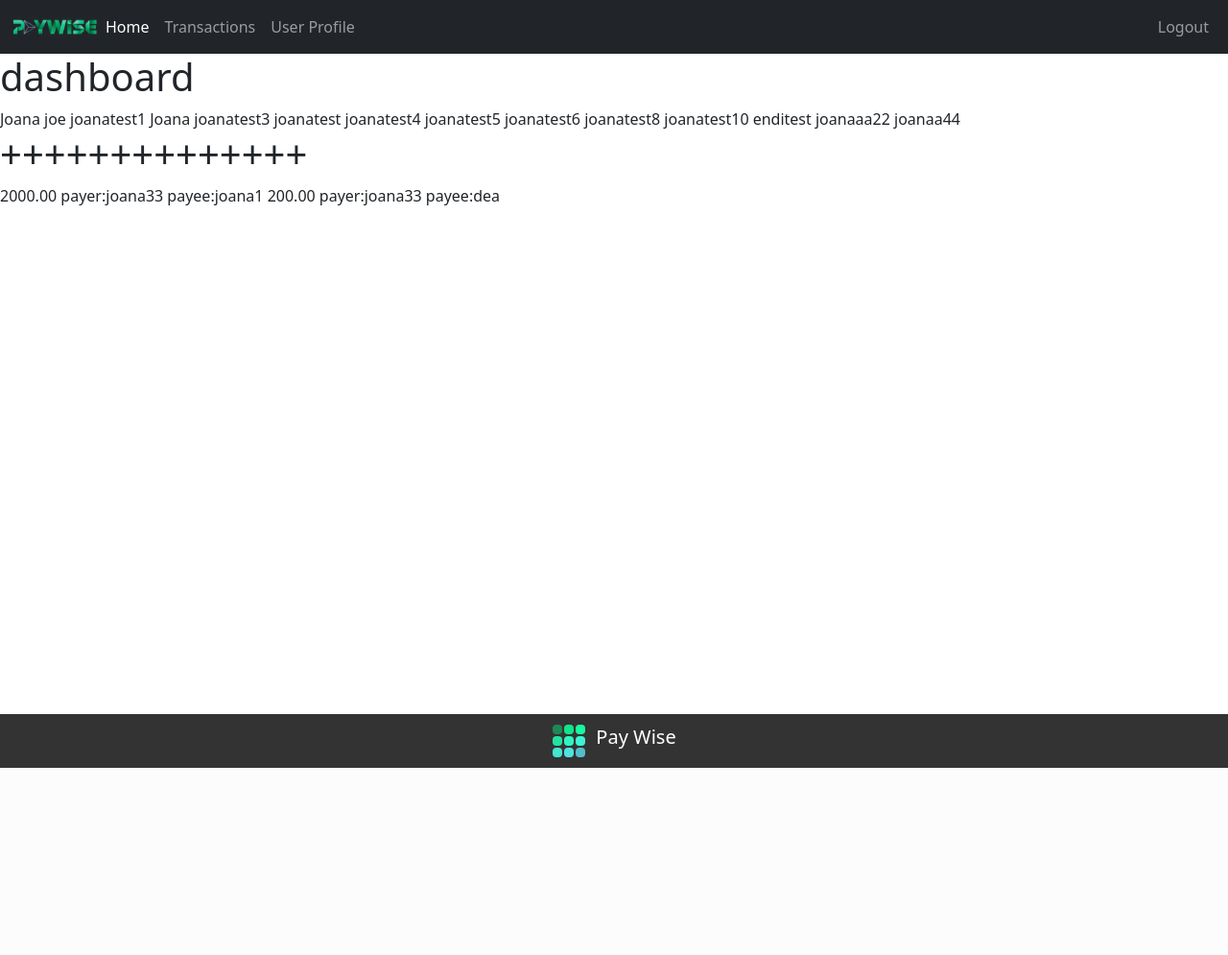
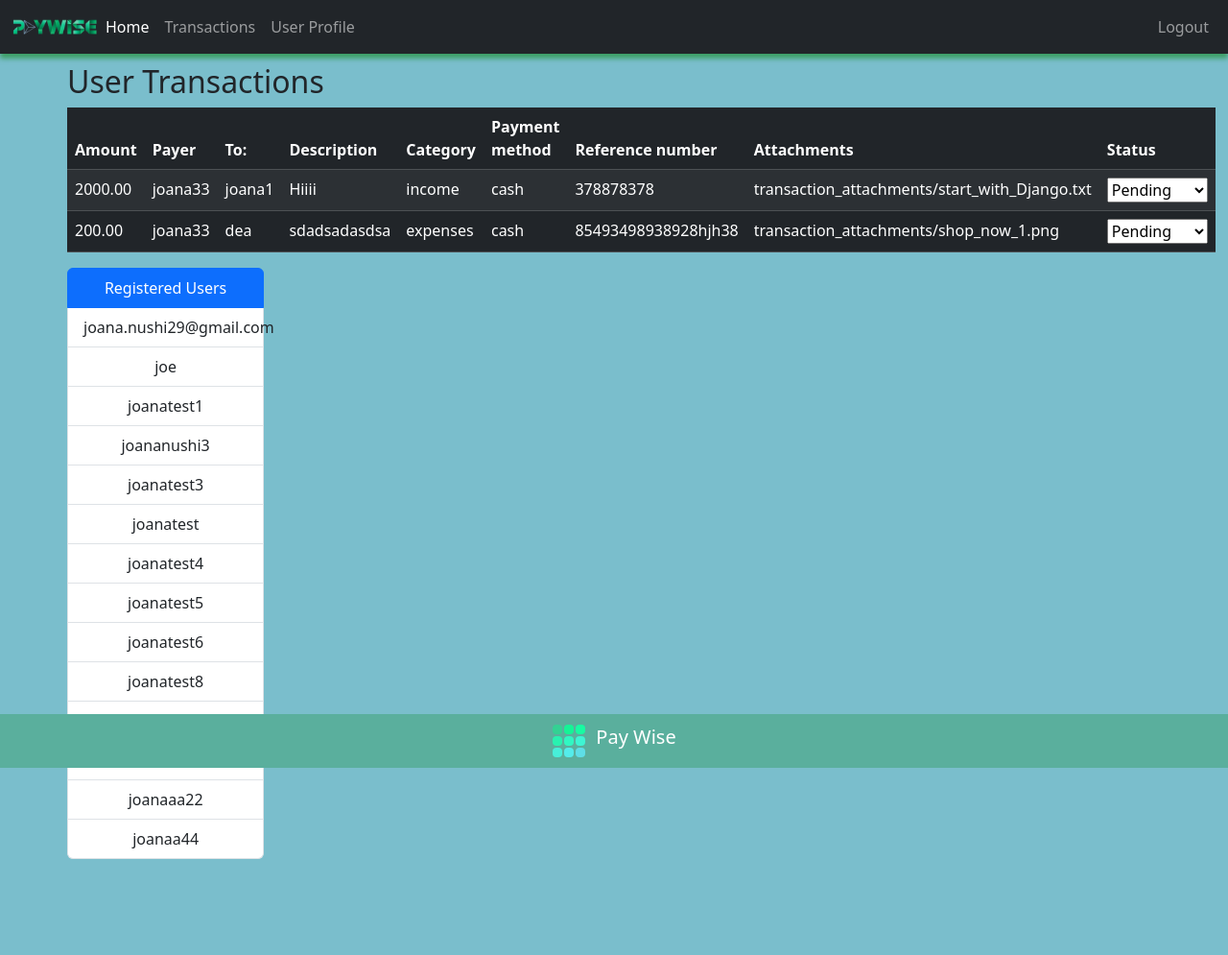
Before and after one commit to joananushi/Django-Transaction-App, a Django app: page /dashboard/ in a window 1280 px wide. Shown: the whole page at 96% size. Before the commit the page ends 800 px from the top, so only its background shows below. Run offline with Django 4.2, Linux system fonts and the light colour scheme; a user stored in the database is signed in; data comes from the database, SQL or seed files in the repository; both versions use the stored data as it was after the commit.

Commit message:
admin dashboard

```diff
--- a/accounts/templates/accounts/dashboard.html
+++ b/accounts/templates/accounts/dashboard.html
@@ -1,15 +1,56 @@
 {% extends 'accounts/main.html' %}
 
 {% block content %}
+<h2>User Transactions</h2>
+<table  class="table table-hover table-dark table-striped">
+    <thead>
+        <tr>
+            <th>Amount</th>
+            <th>Payer</th>
+            <th>To:</th>
+            <th>Description</th>
+            <th>Category</th>
+            <th>Payment method</th>
+            <th>Reference number</th>
+            <th>Attachments</th>
+            <th>Status</th>
+        </tr>
+    </thead>
+    <tbody>
+        {% for t in transaction %}
 
-<h1>dashboard</h1>
-{% for u in users%}
-{{u.first_name}}
-{% endfor%}
-<h1>++++++++++++++</h1>
-{% for t in transaction%}
-{{t.amount}}
-payer:{{t.user}}
-payee:{{t.payee}}
-{% endfor%}
-{%  endblock %}
+        <tr>
+            <td>{{ t.amount }}</td>
+            <td>{{ t.user}} </td>
+            <td>{{ t.payee}} </td>
+            <td>{{ t.description }}</td>
+            <td>{{ t.category }}</td>
+            <td>{{ t.payment_method }}</td>
+            <td>{{ t.reference_number }}</td>
+            <td>{{ t.attachments }}</td>
+            <td>
+                <select name="status" id="status">
+                    {% for status_option in status_choices %}
+                      <option value="{{ status_option.0 }}" {% if status_option.0 == transaction.status %}selected{% endif %}>
+                        {{ status_option.1 }}
+                      </option>
+                    {% endfor %}
+                  </select>
+
+            </td>
+
+        </tr>
+        {% endfor %}
+
+    </tbody>
+</table>
+
+    <ul class="list-group active text-center" style="width: 18%;">
+            <li class="list-group-item active">Registered Users</li>
+        {% for user in users %}
+            <li class="list-group-item">{{ user.username }} </li>
+
+        {% endfor %}
+    </ul>
+
+{% endblock %}
--- a/accounts/templates/accounts/main.html
+++ b/accounts/templates/accounts/main.html
@@ -113,6 +113,12 @@
                   background-color: transparent;
                 }
               }
+              body{
+                background:#7abecc;
+              }
+            .container {
+                padding: 10px 0px 100px 0px;
+            }
         </style>
 
     <title>Dashboard</title>
@@ -121,20 +127,15 @@
 <body>
     {% include 'accounts/navbar.html' %}
 
+    <div class="container">
+         {% block content %}
 
-    {% block content %}
-    {% include 'accounts/status.html' %}
-
-    {% endblock%}
+        {% endblock%}
+    </div>
 
 
 
-
-
-
-
-
-        <footer>
+        <footer style="background-color: #5aaf9d;">
             <div class="loader">
                 <div class="cell d-0"></div>
                 <div class="cell d-1"></div>
--- a/accounts/templates/accounts/navbar.html
+++ b/accounts/templates/accounts/navbar.html
@@ -1,4 +1,4 @@
-<nav class="navbar navbar-expand-lg navbar-dark bg-dark">
+<nav class="navbar navbar-expand-lg navbar-dark bg-dark" style='box-shadow: 0px 5px 5px rgba(0, 128, 0, 0.5);'>
     <div class="container-fluid">
         {% load static %}
         <img style="width: 90px; height: 30px;" src="{% static 'images/logo.png' %}">
@@ -29,7 +29,7 @@
 
 {% comment %}
 #admin pages:
-{% if request.user.groups.filter(name='admin').exists %}
+ {% if request.user.groups.filter(name='admin').exists %}
 <li class="nav-item">
     <a class="nav-link active" aria-current="page" href="{% url 'dashboard' %}">Home</a>
 </li>
--- a/accounts/templates/accounts/user_transactions.html
+++ b/accounts/templates/accounts/user_transactions.html
@@ -1,7 +1,7 @@
 {% extends 'accounts/main.html' %}
 
 {% block content %}
-   <h2 style="color: #60EFFF;">Your Transactions, {{ user.first_name }}</h2>
+   <h2 >Your Transactions, {{ user.first_name }}</h2>
 
 
     <!-- <h3>Balance: ${{ balance }}</h3> -->
--- a/accounts/views.py
+++ b/accounts/views.py
@@ -21,9 +21,11 @@
 def dashboard(request):
     users = User.objects.all()
     transaction= Transaction.objects.all()
+    status_choices = Transaction._meta.get_field('status').choices
 
     context={'users': users,
-             'transaction':transaction
+             'transaction':transaction,
+             'status_choices':status_choices
              }
 
     return render(request, 'accounts/dashboard.html', context )
@@ -128,47 +130,54 @@
     return render(request, 'accounts/delete_user.html', context)
 
 def register(request):
-    form = CreateUserForm()
-    if request.method == 'POST':
-        form = CreateUserForm(request.POST)
-        if form.is_valid():
-            try:
-                user_form =form.save()
-                email= form.cleaned_data.get('email')
-                group = Group.objects.get(name='users')
-                User.profilepic = 'profilepic.jpg'
-                user_form.groups.add(group)
+    if request.user.is_authenticated:
+        return redirect('dashboard')
+    else:
+        form = CreateUserForm()
+        if request.method == 'POST':
+            form = CreateUserForm(request.POST)
+            if form.is_valid():
+                try:
+                    user_form =form.save()
+                    email= form.cleaned_data.get('email')
+                    group = Group.objects.get(name='user')
+                    User.profilepic = 'profilepic.jpg'
+                    user_form.groups.add(group)
 
-                messages.success(request, 'Account created!')
-                return redirect('login_view')
-            except IntegrityError:
-                messages.error(request, 'Username already exists. Please choose a different username.')
+
+                    messages.success(request, 'Account created!')
+                    return redirect('login_view')
+                except IntegrityError:
+                    messages.error(request, 'Username already exists. Please choose a different username.')
 
 
 
-    context = {'form': form}
+        context = {'form': form}
     return render(request, 'accounts/register.html', context)
 
 def index(request):
     return redirect('login_view')
 
 def login_view(request):
-    if request.method == 'POST':
-        username = request.POST.get('username')
-        password = request.POST.get('password')
-        remember_me = request.POST.get('remember_me')
-        user = authenticate(request, username=username, password=password)
-        if user is not None:
-            if not remember_me:
-                request.session.set_expiry(0)
-            login(request, user)
-            return redirect('dashboard')
-        #     if user.groups.filter(name='admin').exists():
-        #         return redirect('dashboard')  # Redirect admin to the dashboard
-        #     else:
-        #         return redirect('usertransactions')  # Redirect non-admin to the transaction page
-        else:
-            messages.info(request, 'Username or password is incorrect.')
+    if request.user.is_authenticated:
+        return redirect('dashboard')
+    else:
+        if request.method == 'POST':
+            username = request.POST.get('username')
+            password = request.POST.get('password')
+            remember_me = request.POST.get('remember_me')
+            user = authenticate(request, username=username, password=password)
+            if user is not None:
+                if not remember_me:
+                    request.session.set_expiry(0)
+                login(request, user)
+                return redirect('dashboard')
+            #     if user.groups.filter(name='admin').exists():
+            #         return redirect('dashboard')  # Redirect admin to the dashboard
+            #     else:
+            #         return redirect('usertransactions')  # Redirect non-admin to the transaction page
+            else:
+                messages.info(request, 'Username or password is incorrect.')
 
     return render(request, 'accounts/login.html')
 
```
Also changed, not shown: db.sqlite3.
